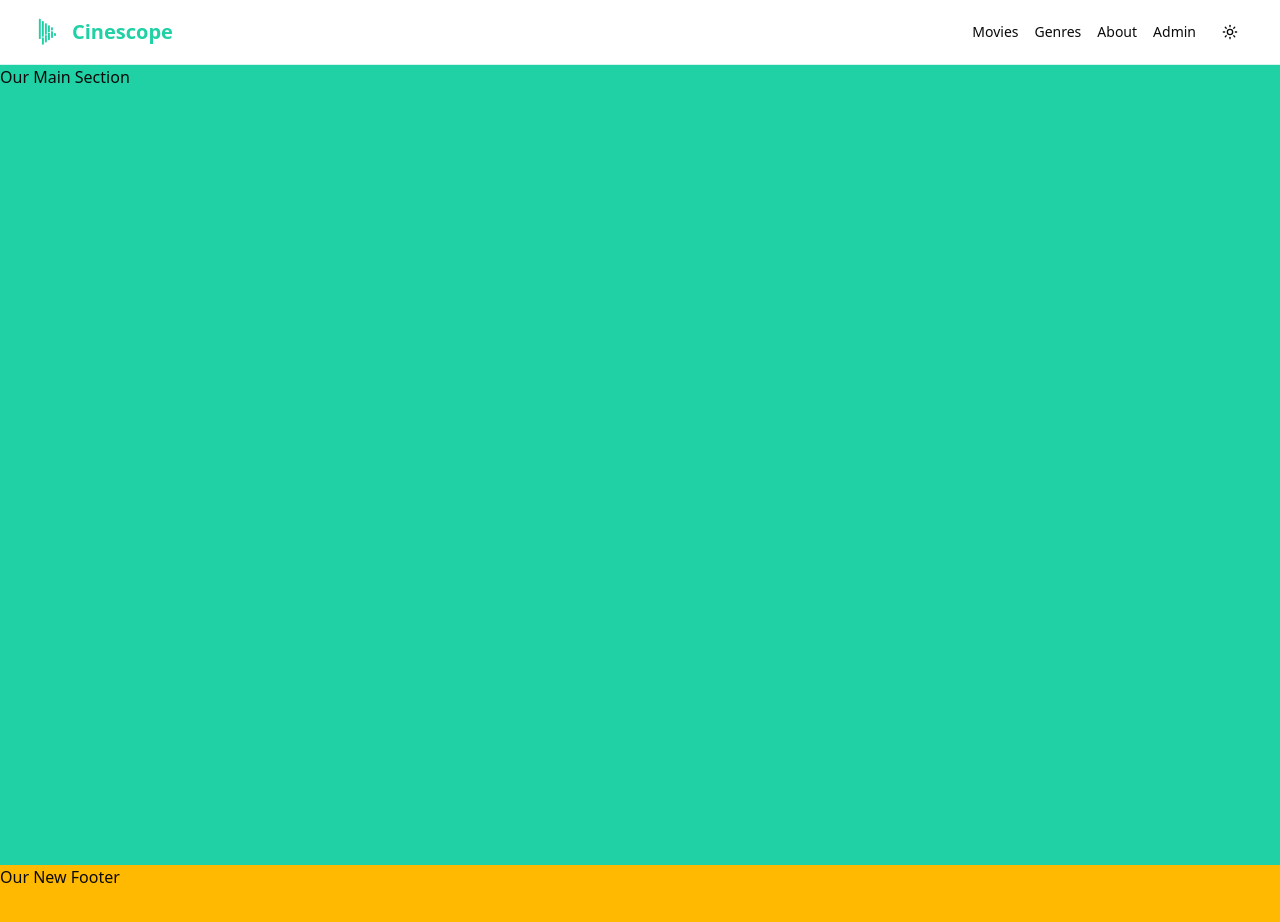
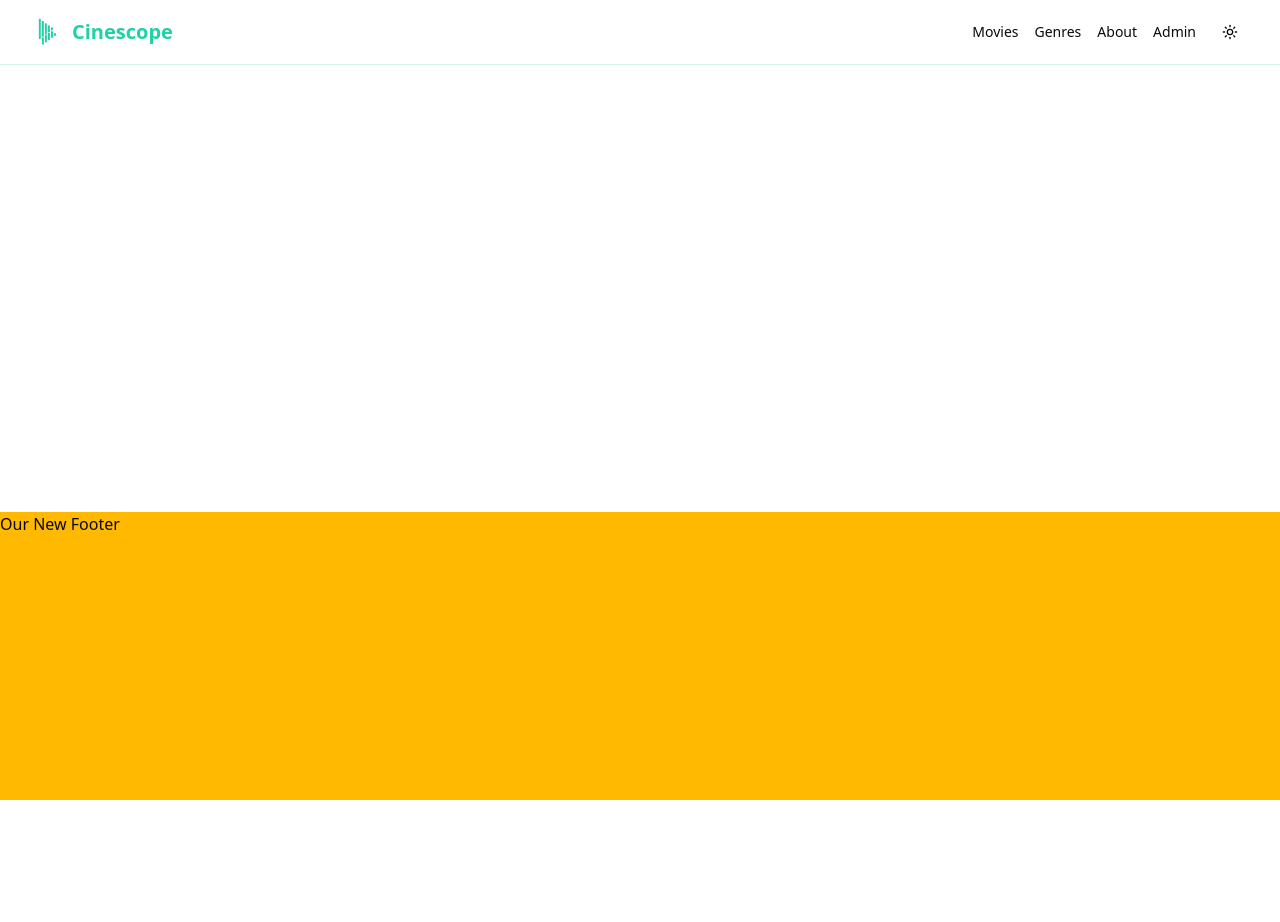
Before and after one commit to leavingnadir/Cinescope-Dashboard, a Next.js app: page / in a window 1280 px wide. Shown: the top 922 px of the page. After the commit the page ends 800 px from the top, so only its background shows below. Built offline with nearby package versions, Linux system fonts and the light colour scheme.

Commit message:
Add files via upload

```diff
--- a/app/page.jsx
+++ b/app/page.jsx
@@ -1,4 +1,5 @@
 import HeaderNav from "@/components/header-nav"; //alias import
+import HeroBanner from "@/components/home/hero-banner";
 import Image from "next/image";
 
 //SSR Server Side Rendering
@@ -6,7 +7,9 @@ export default function Home() {
   return (
     <div className="flex flex-col min-h-screen">
       <HeaderNav />
-      <main className="bg-primary h-screen">Our Main Section</main>
+      <main className="flex-1">
+        <HeroBanner />
+      </main>
       <footer className="bg-amber-400 h-72">Our New Footer</footer>
     </div>
   );
```
